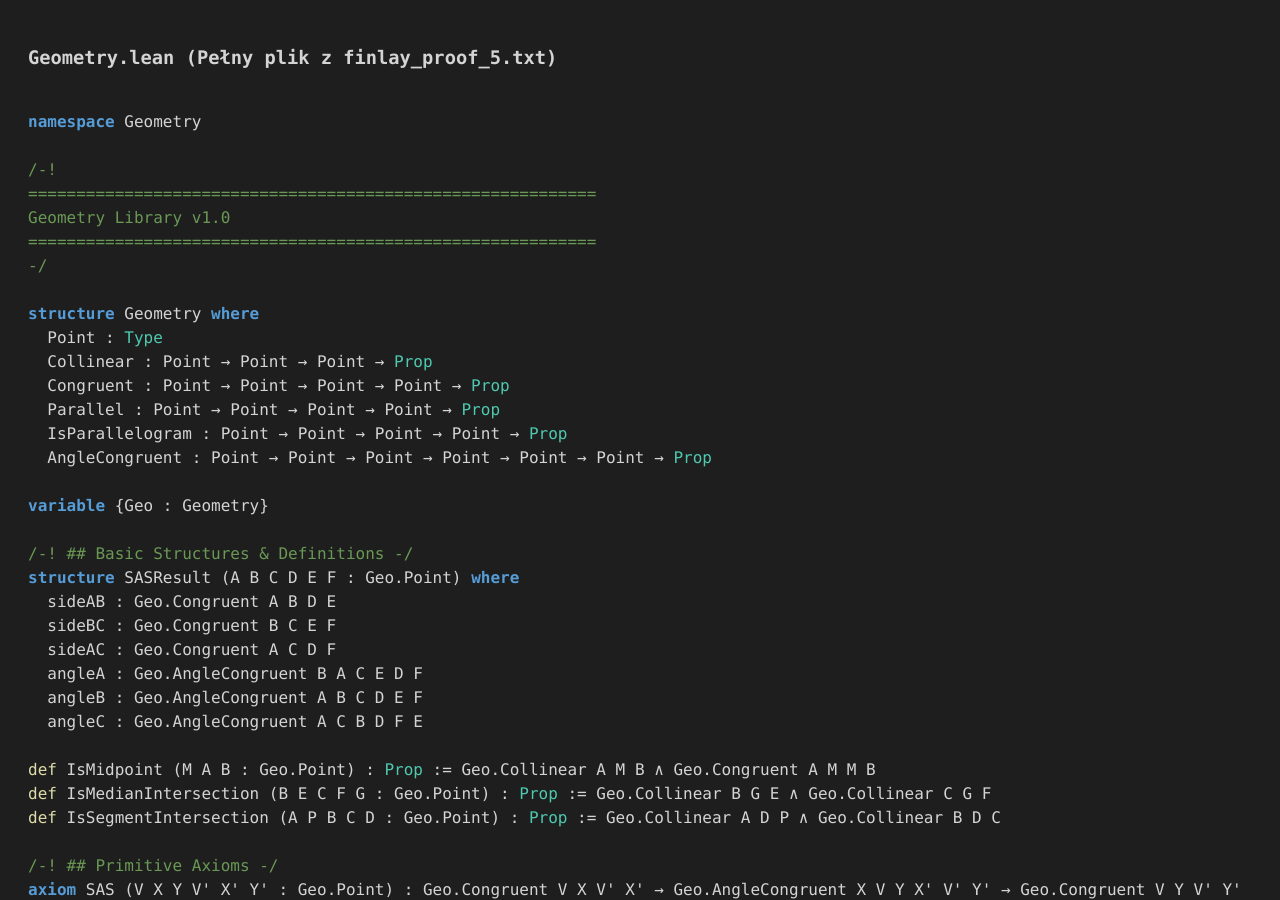
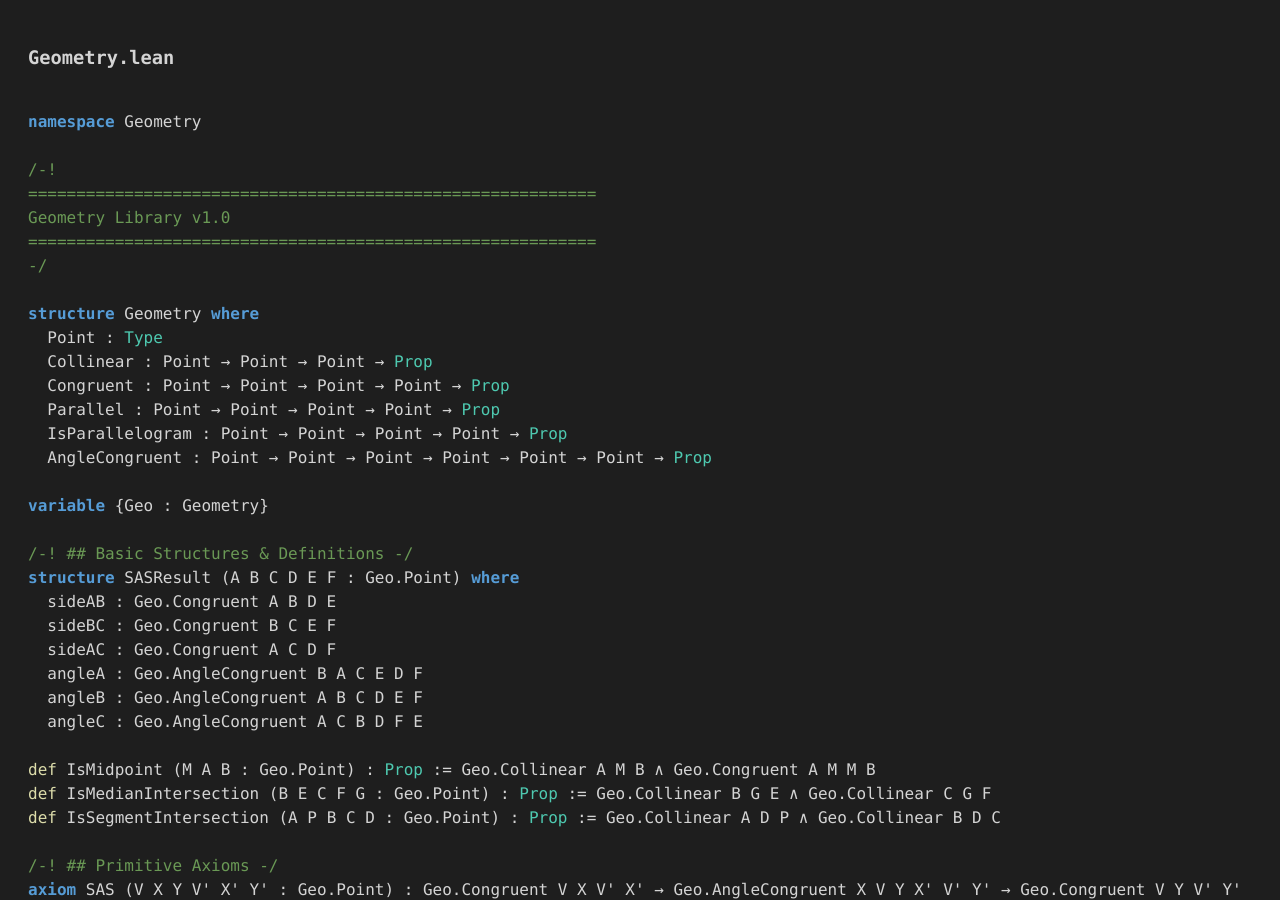
Before and after one commit to cgjteam/cgjteam.github.io, a Jekyll site: the page Geometry_lean.html, which Jekyll copies as it is, in a window 1280 px wide and 900 px high. Built offline with Jekyll 4.4.1, drawn with Linux system fonts in a browser that asks for light colours.

Commit message:
Fix heading in Geometry_lean.html

```diff
--- a/Geometry_lean.html
+++ b/Geometry_lean.html
@@ -15,7 +15,7 @@
 </head>
 <body>
 
-<h3>Geometry.lean (Pełny plik z finlay_proof_5.txt)</h3>
+<h3>Geometry.lean </h3>
 <div class="code">
 <span class="kw">namespace</span> Geometry
 
```
